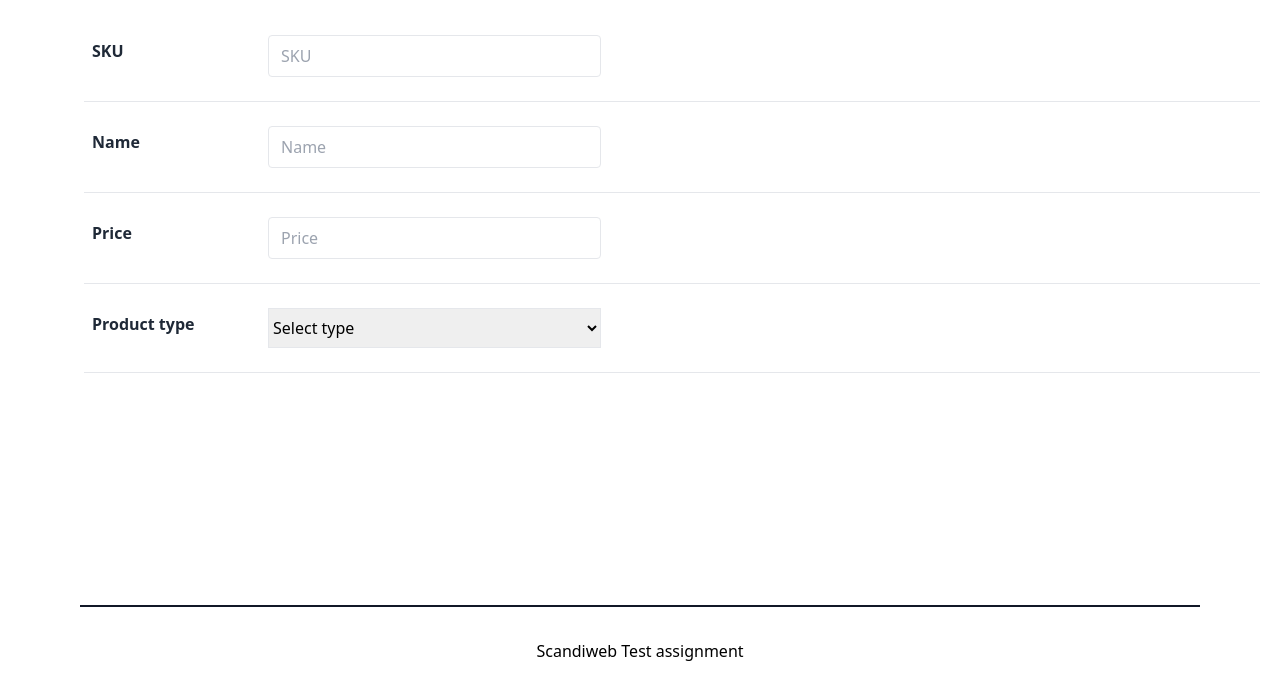
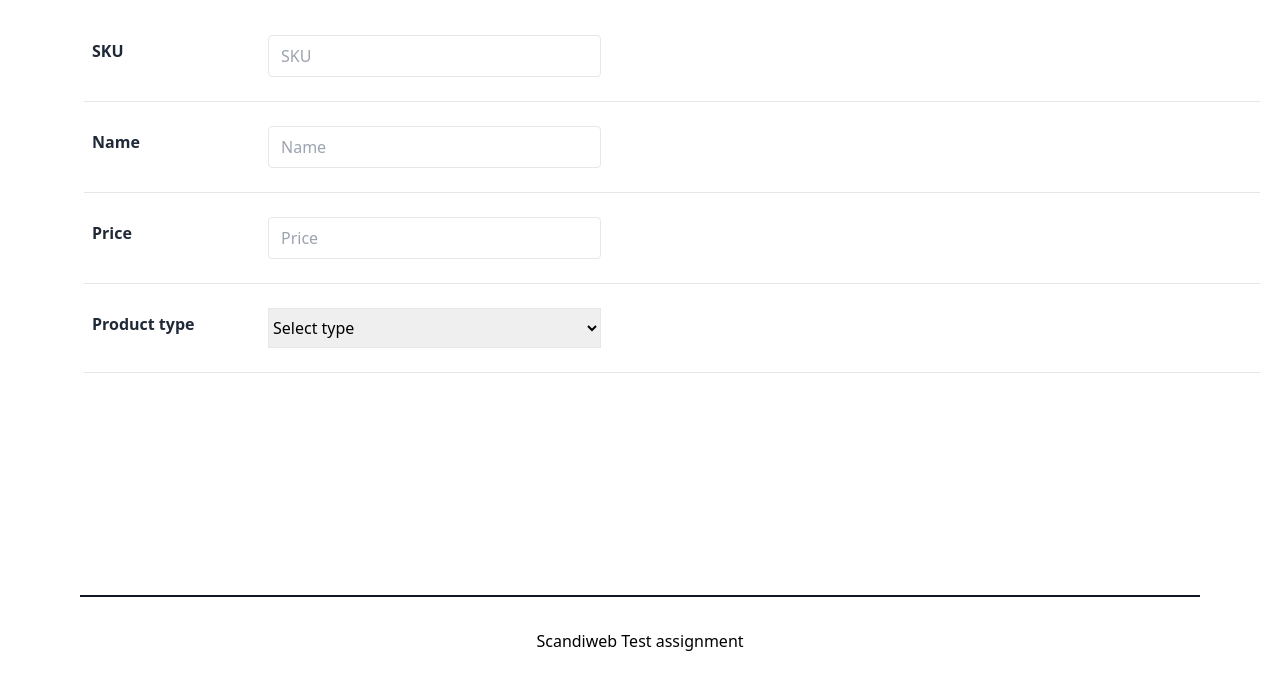
Before and after one commit to jurispetrovs/product-storage, a PHP site: template resources/views/products/create.view.php in a window 1280 px wide. Shown: the part 115-800 px from the top of the page. Run offline with PHP 8.4, Linux system fonts and the light colour scheme; the template is opened without the code that fills it, so the values that code supplies are empty.

Commit message:
small view changes

```diff
--- a/resources/views/layouts/footer.view.php
+++ b/resources/views/layouts/footer.view.php
@@ -1,9 +1,9 @@
-<footer class="h-20">
+<footer class="h-18">
     <div class="sm:px-20 divide-y-2 divide-gray-900 divide-solid">
         <div></div>
         <div></div>
     </div>
-    <div class="text-center mt-8">
+    <div class="text-center mt-8 mb-8">
         Scandiweb Test assignment
     </div>
 </footer>
--- a/resources/views/products/list.view.php
+++ b/resources/views/products/list.view.php
@@ -47,8 +47,8 @@
                 <input type="hidden" name="_method" value="DELETE">
             </form>
 
-            <div class="mx-auto px-4 sm:px-8 py-2 text-center">
-                <div class="grid grid-cols-8 gap-4 items-start mt-8 mx-auto px-8">
+            <div class="mx-auto px-4 sm:px-8 text-center">
+                <div class="grid grid-cols-8 gap-4 items-start mx-auto px-8">
 
                     <?php foreach ($products as $product): ?>
                         <div class="col-span-6 sm:col-span-6 md:col-span-3 lg:col-span-2 xl:col-span-2">
```
